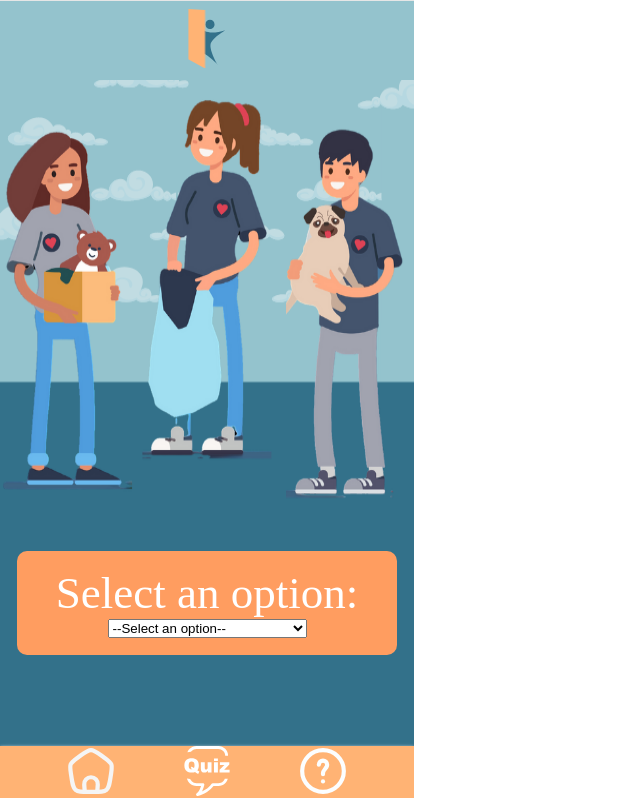
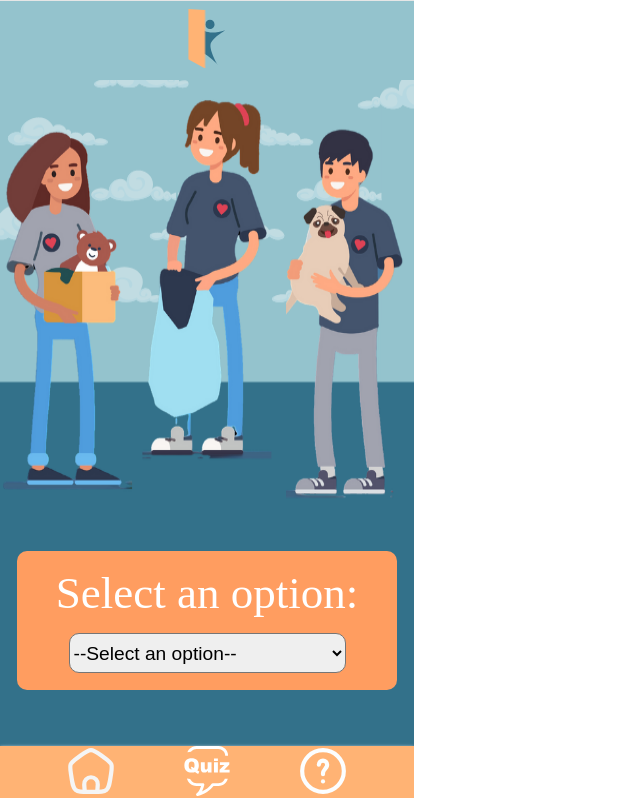
Before and after one commit to kcameron37/MDIA2019-project, a Next.js app: page /support in a window 1280 px wide. Shown: the top 798 px of the page, without its empty margins (0-640 px from the left). Built offline with nearby package versions, Linux system fonts and the light colour scheme; a web font is replaced by a local one.

Commit message:
edited dropdown menu and support button location

```diff
--- a/pages/homePage.js
+++ b/pages/homePage.js
@@ -28,7 +28,7 @@ export default function HomePage() {
           <h2> Together, lets unlock a better tomorrow!</h2>
         </div>
         <div className={styles.buttons}>
-          <Link href="/quiz1">
+          <Link href="/support">
             <Button text="Find Help" />
           </Link>
           <Link href="/quiz1">
--- a/pages/support.js
+++ b/pages/support.js
@@ -118,7 +118,7 @@ const Dropdown = () => {
         />
         <div className={styles.dropdown}>
           <label className={styles.title} htmlFor="options">Select an option:</label>
-          <select id="options" onChange={handleOptionChange}>
+          <select className={styles.menu} id="options" onChange={handleOptionChange}>
             <option value="">--Select an option--</option>
             <option value="minor-young-adult-assistance">Minor/Young Adult Assistance</option>
             <option value="income-support">Income Support</option>
--- a/styles/support.module.css
+++ b/styles/support.module.css
@@ -18,6 +18,13 @@
     border-radius: 10px;
 }
 
+.menu {
+    height: 40px;
+    font-size: larger;
+    margin-top: 4%;
+    border-radius: 10px;
+}
+
 .text {
     background-color: white;
     color: var(--ternary-color);
```
